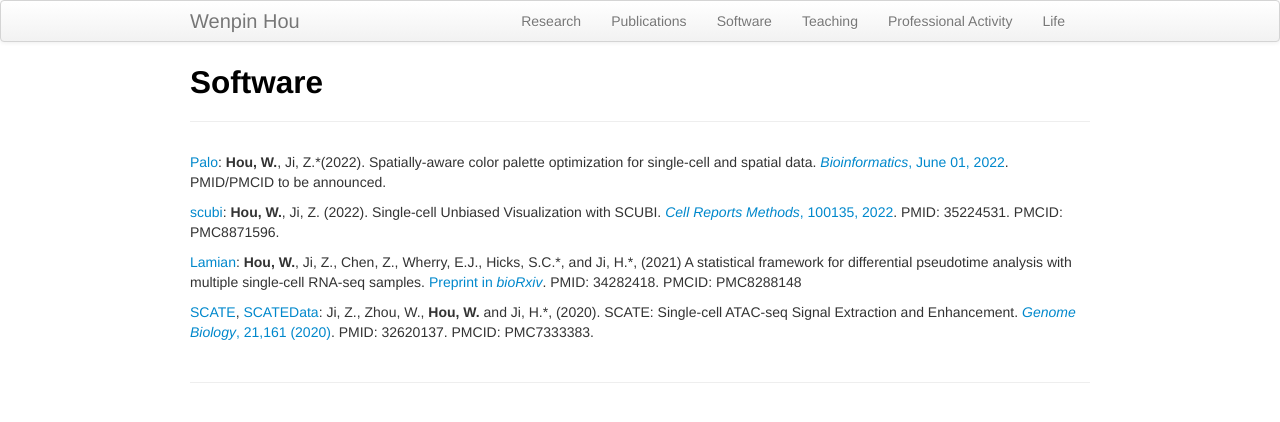
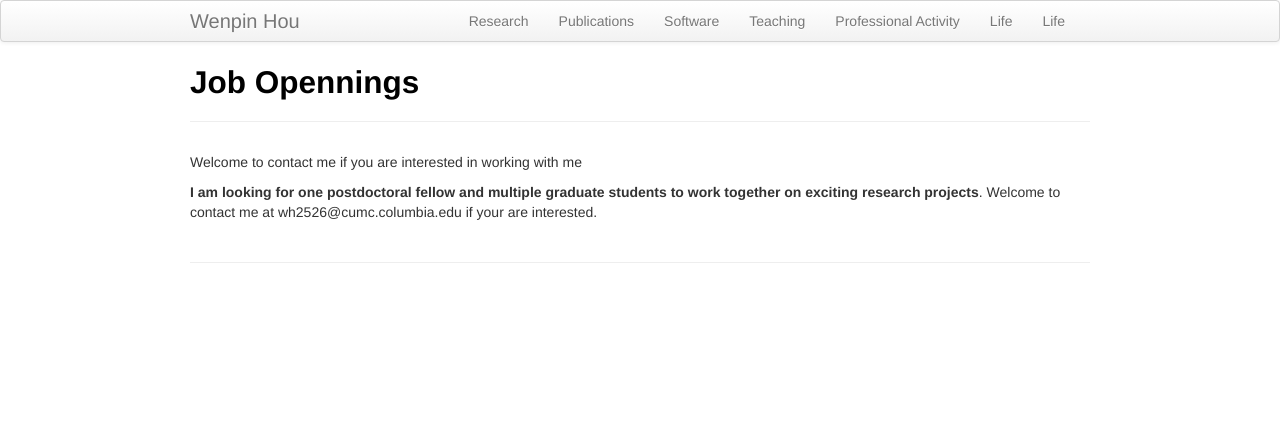
Before and after one commit to Winnie09/Wenpin_Hou, a Jekyll site: the page built from pages/software.md, in a window 1280 px wide. Shown: the top 422 px of the page. Built offline with Jekyll 4.4.1, drawn with Linux system fonts in a browser that asks for light colours.

Commit message:
add job_opennings

```diff
--- a/_includes/themes/twitter/default.html
+++ b/_includes/themes/twitter/default.html
@@ -39,6 +39,8 @@
               <li><a href="{{ BASE_PATH }}/pages/teaching.html">Teaching</a></li>
               <li><a href="{{ BASE_PATH }}/pages/professional.html">Professional Activity</a></li>
               <li><a href="{{ BASE_PATH }}/pages/life.html">Life</a></li>
+              <li><a href="{{ BASE_PATH }}/pages/job_opennings.html">Life</a></li>
+        </div>
         </div>
       </div>
     </div>
--- a/pages/software.md
+++ b/pages/software.md
@@ -1,12 +1,9 @@
 ---
 layout: page
-title: Software
+title: Job Opennings
 ---
 
-[Palo](https://winnie09.github.io/Wenpin_Hou/pages/Palo.html): **Hou, W.**, Ji, Z.\*(2022). Spatially-aware color palette optimization for single-cell and spatial data. [*Bioinformatics*, June 01, 2022](https://doi.org/10.1093/bioinformatics/btac368). PMID/PMCID to be announced.
+Welcome to contact me if you are interested in working with me
 
-[scubi](https://winnie09.github.io/Wenpin_Hou/pages/SCUBI.html):  **Hou, W.**, Ji, Z. (2022). Single-cell Unbiased Visualization with SCUBI.  [*Cell Reports Methods*, 100135, 2022](https://www.cell.com/cell-reports-methods/fulltext/S2667-2375(21)00204-6). PMID: 35224531. PMCID: PMC8871596.
-
-[Lamian](https://winnie09.github.io/Wenpin_Hou/pages/Lamian.html): **Hou, W.**, Ji, Z., Chen, Z., Wherry, E.J., Hicks, S.C.\*, and Ji, H.\*, (2021) A statistical framework for differential pseudotime analysis with multiple single-cell RNA-seq samples.  [Preprint in *bioRxiv*](https://www.biorxiv.org/content/10.1101/2021.07.10.451910v1.full.pdf+html). PMID: 34282418. PMCID: PMC8288148
-
-[SCATE](https://github.com/Winnie09/SCATE), [SCATEData](https://github.com/Winnie09/SCATEData):  Ji, Z., Zhou, W., **Hou, W.** and Ji, H.\*, (2020). SCATE: Single-cell ATAC-seq Signal Extraction and Enhancement. [*Genome Biology*, 21,161 (2020)](https://genomebiology.biomedcentral.com/articles/10.1186/s13059-020-02075-3). PMID: 32620137. PMCID: PMC7333383.
+**I am looking for one postdoctoral fellow and multiple graduate students to work together on exciting research projects**.
+Welcome to contact me at wh2526@cumc.columbia.edu if your are interested.
```
Also changed, not shown: pages/job_opennings.md (added, +12 -0 lines), 1 other file.
